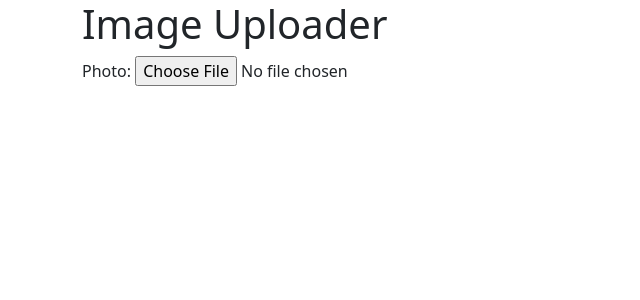
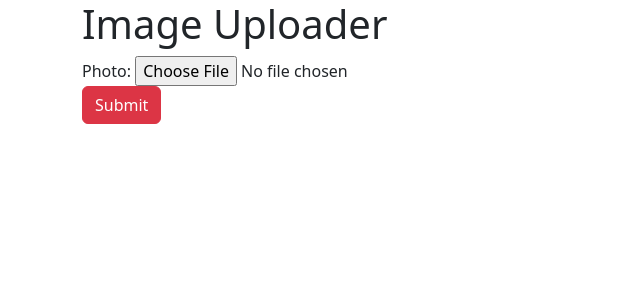
Before and after one commit to devsharifmahmud/ImageUploader, a Django app: page / in a window 1280 px wide. Shown: the top 300 px of the page, without its empty margins (0-640 px from the left). Run offline with Django 5.2, Linux system fonts and the light colour scheme.

Commit message:
Update crud code

```diff
--- a/myapp/templates/myapp/home.html
+++ b/myapp/templates/myapp/home.html
@@ -13,6 +13,7 @@
             <form action="" method="">
                 {% csrf_token %}
                 {{ form }}
+                <input type="submit" class="btn btn-danger" value="Submit">
             </form>
         </div>
     </div>
```
